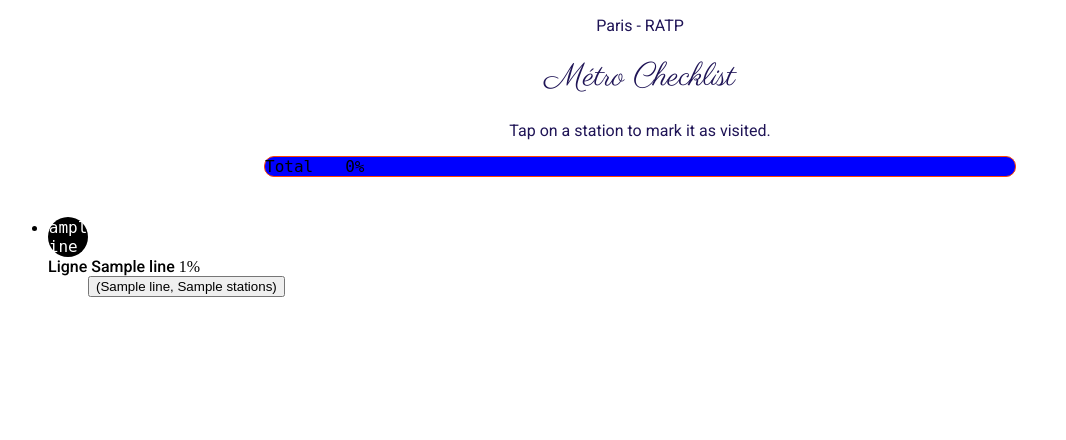
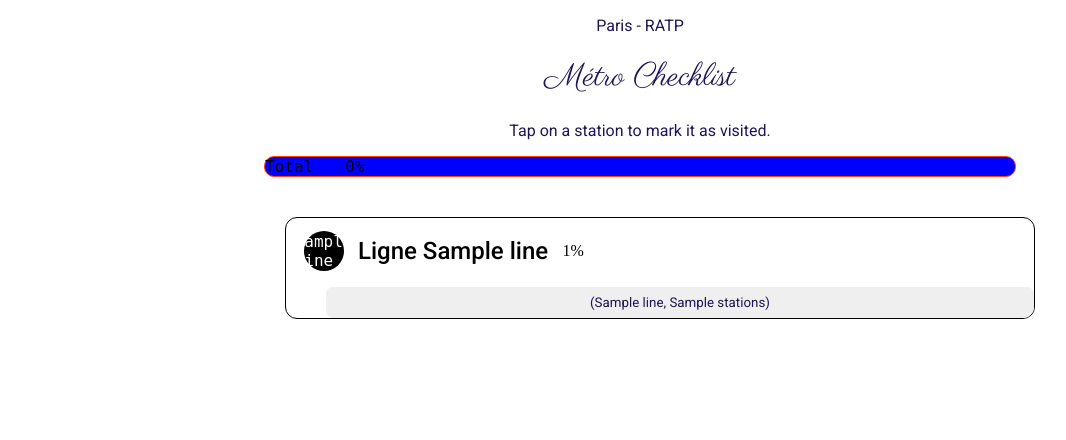
Before and after one commit to shakespearea/Paris_Metro_Checklist, a Flask app: template templates/index.html in a window 1280 px wide. Shown: the top 440 px of the page, without its empty margins (0-1066 px from the left). Run offline with Flask 3, Linux system fonts and the light colour scheme; the template is opened without the code that fills it: most values are stand-ins (such as "Sample title", 1, 10 or a date in 2020); parts of the project's set-up code (start-up, migrations or seed data) failed here and were passed over.

Commit message:
[Add] CSS Improvements

```diff
--- a/static/style.css
+++ b/static/style.css
@@ -1,7 +1,7 @@
 /* Colours */
 :root {
     /*Source: https://en.wikipedia.org/wiki/Template:RATP_Paris/font_colour */
-    --bg: #f8fbff;
+    --bg: #2596be;
     --text:#1f1456;
     --ratp1:#ffbe02;
     --ratp2:#006cb8;
@@ -49,7 +49,18 @@
 
 .line-name{
     font-family: Roboto;
+    font-size: 1.5rem;
     font-weight: 500;
+}
+
+.line-header{
+    display: flex;
+    align-items: center;
+    gap: 0.9rem;
+    padding: 0.85rem 1.1rem;
+    cursor: pointer;
+    border-bottom: 2px solid transparent;
+    transition: border-color 0.5s;
 }
 
 .line-badge{
@@ -70,13 +81,31 @@
 }
 
 .grid{
-
+    max-width: 750px;
+    margin: 0 auto;
+    display: flex;
+    flex-direction:column;
+    gap: 1.25rem;
 }
 
 .card{
-
+    background: white;
+    border: 1px solid black;
+    border-radius: 12px;
+    overflow: hidden;
 }
 
+.station-btn{
+    width: 100%;
+    border: none;
+    align-items: center;
+    cursor: pointer;
+    gap: 1rem;
+    padding: 0.5rem;
+    border-radius: 7px;
+    font-family: roboto;
+    color:var(--text);
+}
 .station-btn.visited {
     background: green;
 }
--- a/templates/index.html
+++ b/templates/index.html
@@ -27,7 +27,7 @@
         <ul class="grid">
             {% for line, stations in stations.items() %}
             <li class="card" data-line="{{ line }}">
-            <div onclick="toggleLine(this)">
+            <div class="line-header" onclick="toggleLine(this)">
                 <span class="line-badge">{{ line }}</span>
                 <span class="line-name">Ligne {{ line }}</span>
                 <span>{{ percentages[line] }}%</span>
```
Also changed, not shown: visited_stations.json (+31 -2 lines).
